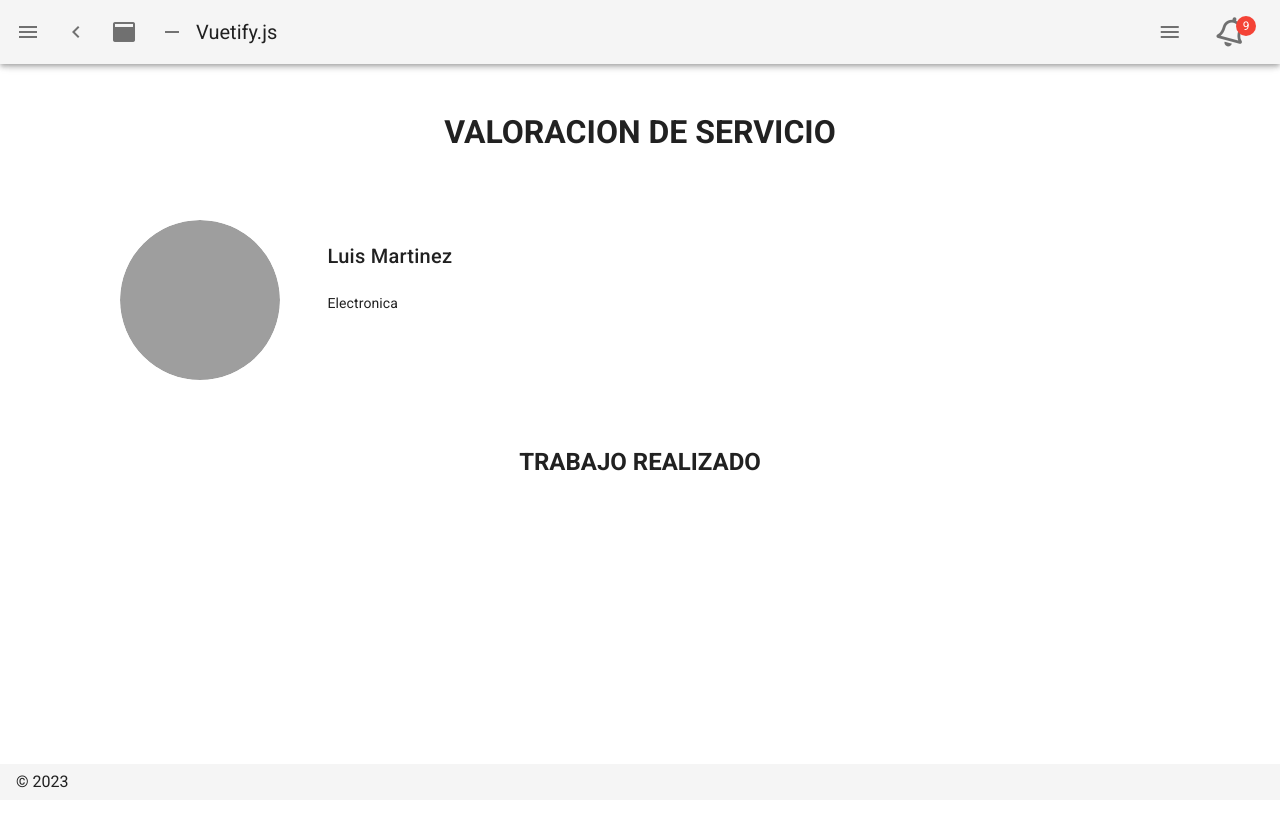
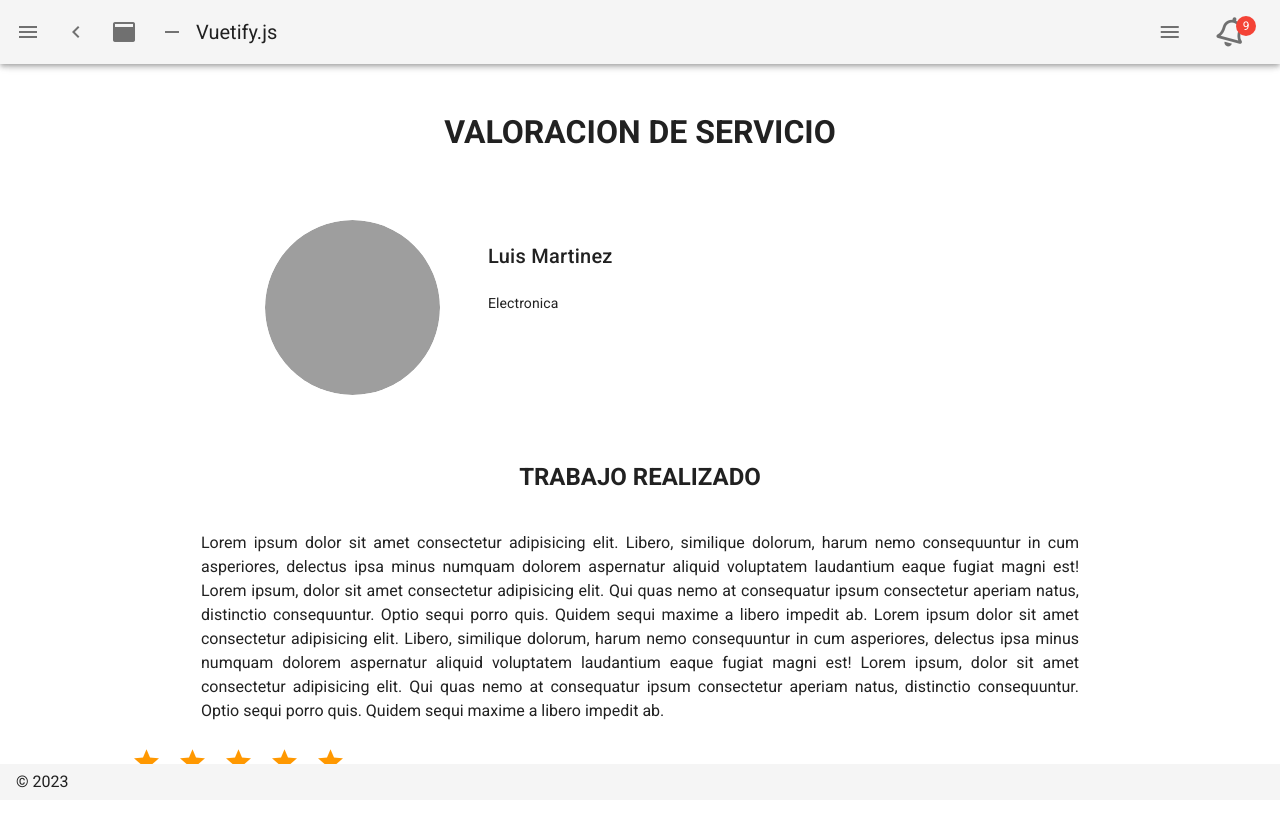
Before and after one commit to StrohXl/Nuxt2, a Nuxt app: page /valoracion in a window 1280 px wide. Shown: the top 826 px of the page. Before the commit the page ends 800 px from the top, so only its background shows below. Built offline with nearby package versions, Linux system fonts and the light colour scheme; grey boxes are pictures that could not be loaded.

Commit message:
added opinion

```diff
--- a/pages/valoracion.vue
+++ b/pages/valoracion.vue
@@ -1,23 +1,33 @@
 <template>
-  <div class="px-5 px-sm-10 px-md-15 px-lg-20">
+  <div class="px-5 px-sm-10 px-md-15 px-lg-16">
     <h1 class="text-center mt-5 mt-sm-6 mt-md-7 mt-lg-8 rh">
       VALORACION DE SERVICIO
     </h1>
     <div
-      class="header-valoracion mt-13 mt-sm-14 mt-md-15 mt-lg-16 d-flex"
+      :style="`width: ${
+        $vuetify.breakpoint.xs
+          ? '100%'
+          : $vuetify.breakpoint.sm
+          ? '95%'
+          : $vuetify.breakpoint.md
+          ? '90%'
+          : '85%'
+      } `"
+      class="header-valoracion mt-13 mt-sm-14 mt-md-15 mt-lg-16 d-flex mx-auto"
     >
       <v-avatar
         :size="
           $vuetify.breakpoint.xs
             ? 100
             : $vuetify.breakpoint.sm
-            ? 120
+            ? 125
             : $vuetify.breakpoint.md
-            ? 140
+            ? 150
             : $vuetify.breakpoint.lg
-            ? 160
-            : 180
+            ? 175
+            : 200
         "
+        class="ml-sm-4 ml-md-8 ml-lg-16"
       >
         <img
           alt="Avatar"
@@ -25,17 +35,51 @@
         />
       </v-avatar>
       <div class="ml-3 ml-sm-6 ml-md-7 ml-lg-8">
-        <v-card-title primary-title class="rh py-1 py-sm-3 py-md-5">
+        <v-card-title class="rh py-1 py-sm-3 py-md-5 colorBlueMedium">
           Luis Martinez
         </v-card-title>
-        <v-card-text class="rmh"> Electronica </v-card-text>
+        <v-card-text class="subr labelGray"> Electronica </v-card-text>
       </div>
     </div>
-    <div class="trabajo realizado">
+    <div
+      class="trabajo realizado mx-auto"
+      :style="`width: ${
+        $vuetify.breakpoint.xs
+          ? '100%'
+          : $vuetify.breakpoint.sm
+          ? '95%'
+          : $vuetify.breakpoint.md
+          ? '90%'
+          : '85%'
+      } `"
+    >
       <h2 class="text-center mt-13 mt-sm-14 mt-md-15 mt-lg-16 rh">
         TRABAJO REALIZADO
       </h2>
+      <p class="labelGray text-justify mt-5 mt-sm-7 mt-md-8 mt-lg-9 capr">
+        Lorem ipsum dolor sit amet consectetur adipisicing elit. Libero,
+        similique dolorum, harum nemo consequuntur in cum asperiores, delectus
+        ipsa minus numquam dolorem aspernatur aliquid voluptatem laudantium
+        eaque fugiat magni est! Lorem ipsum, dolor sit amet consectetur
+        adipisicing elit. Qui quas nemo at consequatur ipsum consectetur aperiam
+        natus, distinctio consequuntur. Optio sequi porro quis. Quidem sequi
+        maxime a libero impedit ab. Lorem ipsum dolor sit amet consectetur
+        adipisicing elit. Libero, similique dolorum, harum nemo consequuntur in
+        cum asperiores, delectus ipsa minus numquam dolorem aspernatur aliquid
+        voluptatem laudantium eaque fugiat magni est! Lorem ipsum, dolor sit
+        amet consectetur adipisicing elit. Qui quas nemo at consequatur ipsum
+        consectetur aperiam natus, distinctio consequuntur. Optio sequi porro
+        quis. Quidem sequi maxime a libero impedit ab.
+      </p>
     </div>
+    <v-rating
+      hover
+      color="orange"
+      background-color="dark"
+      length="5"
+      size="30"
+      value="5"
+    ></v-rating>
   </div>
 </template>
 <script>
```
